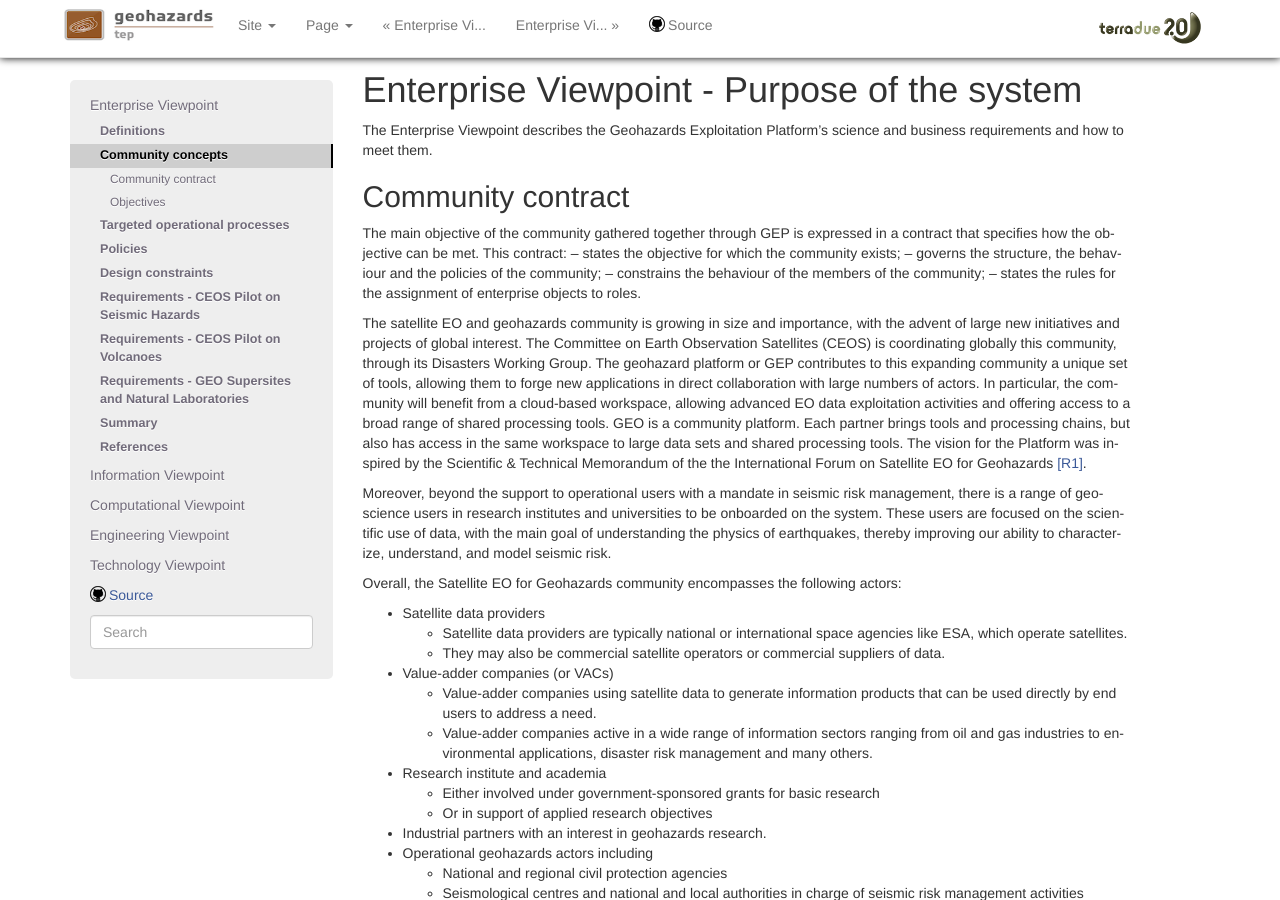
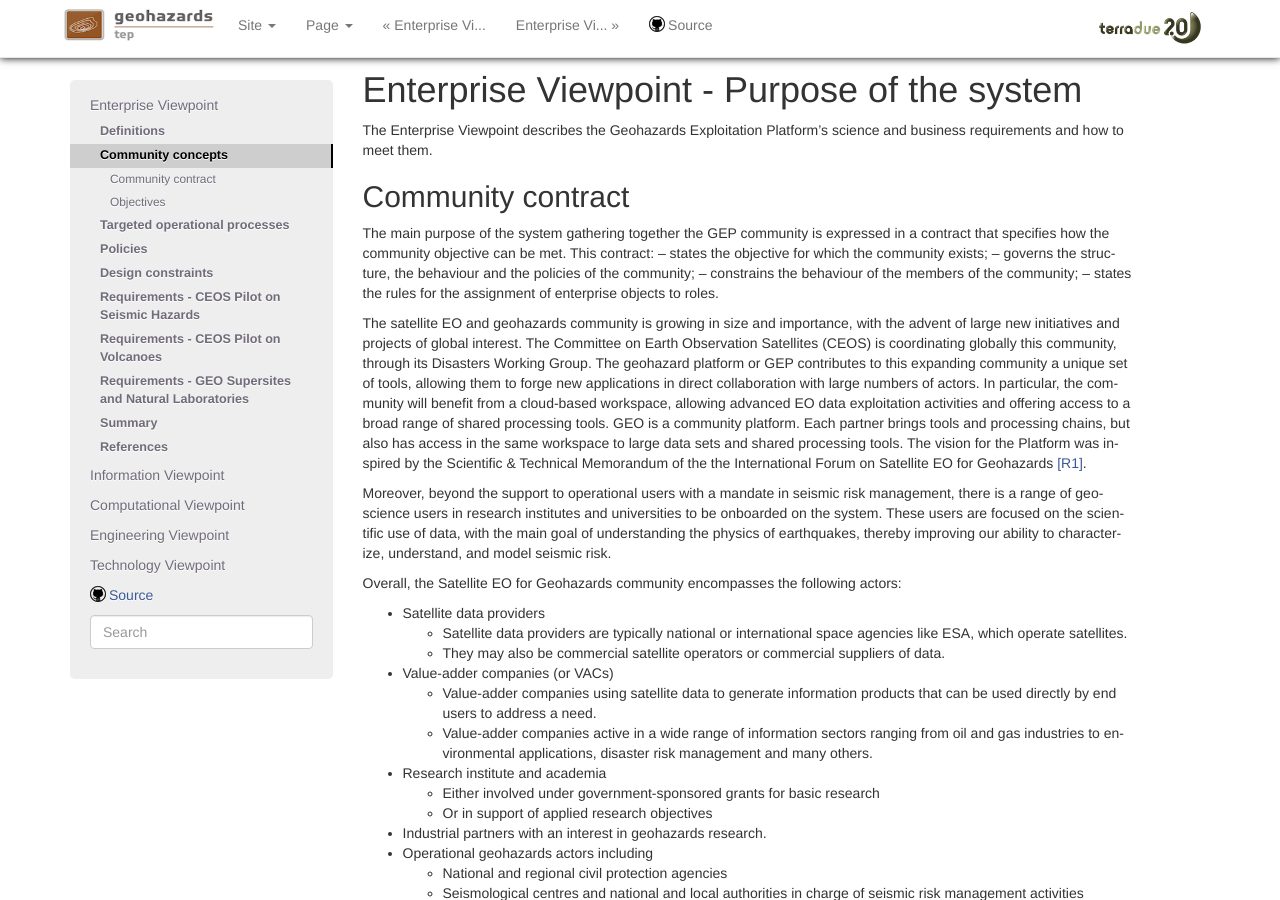
Before and after one commit to Terradue/doc-tep-geohazards-arch, a Sphinx documentation site: the page built from source/enterprise/purpose.rst, in a window 1280 px wide and 900 px high. Built offline with Sphinx 7.4.7, drawn with Linux system fonts in a browser that asks for light colours.

Commit message:
Update purpose.rst

```diff
--- a/source/enterprise/purpose.rst
+++ b/source/enterprise/purpose.rst
@@ -6,7 +6,7 @@ The Enterprise Viewpoint describes the Geohazards Exploitation Platform's scienc
 Community contract
 ------------------
 
-The main objective of the community gathered together through GEP is expressed in a contract that specifies how the objective can be met. This contract:
+The main purpose of the system gathering together the GEP community is expressed in a contract that specifies how the community objective can be met. This contract:
 – states the objective for which the community exists;
 – governs the structure, the behaviour and the policies of the community;
 – constrains the behaviour of the members of the community;
```
